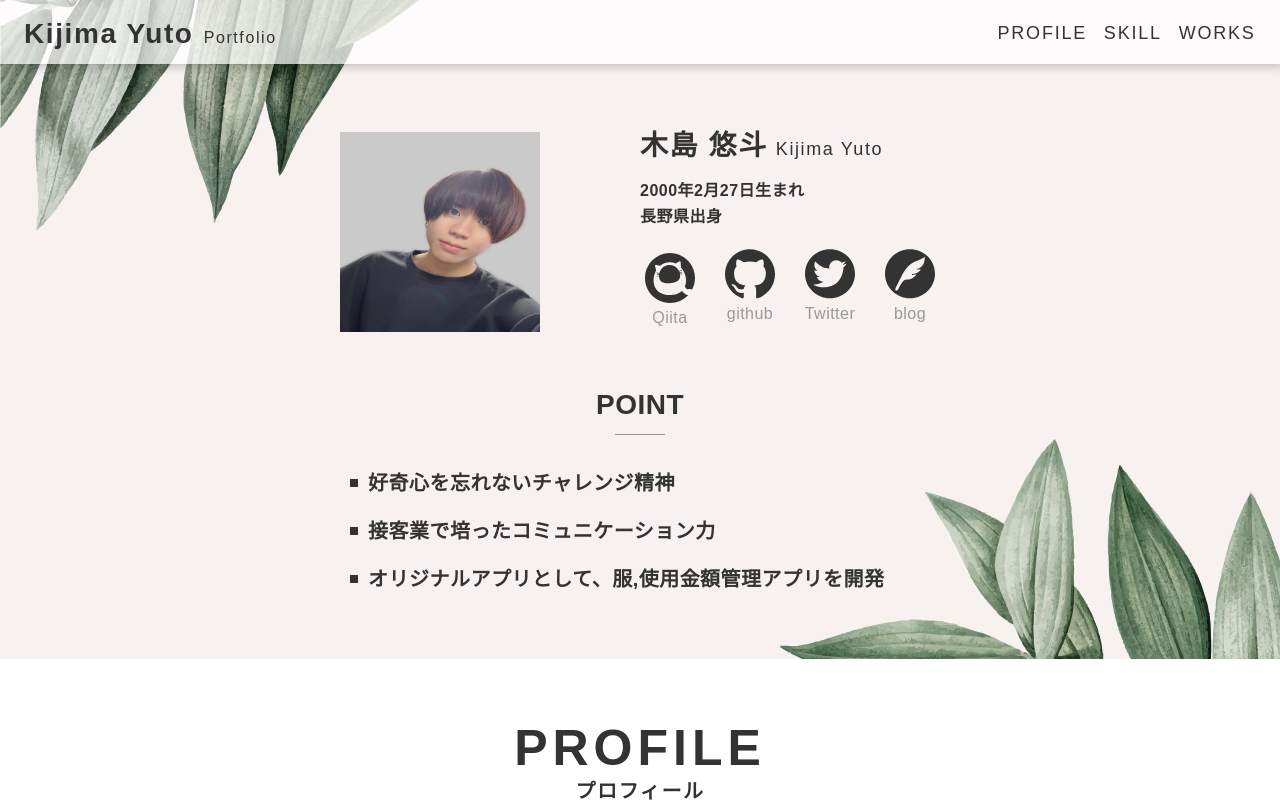
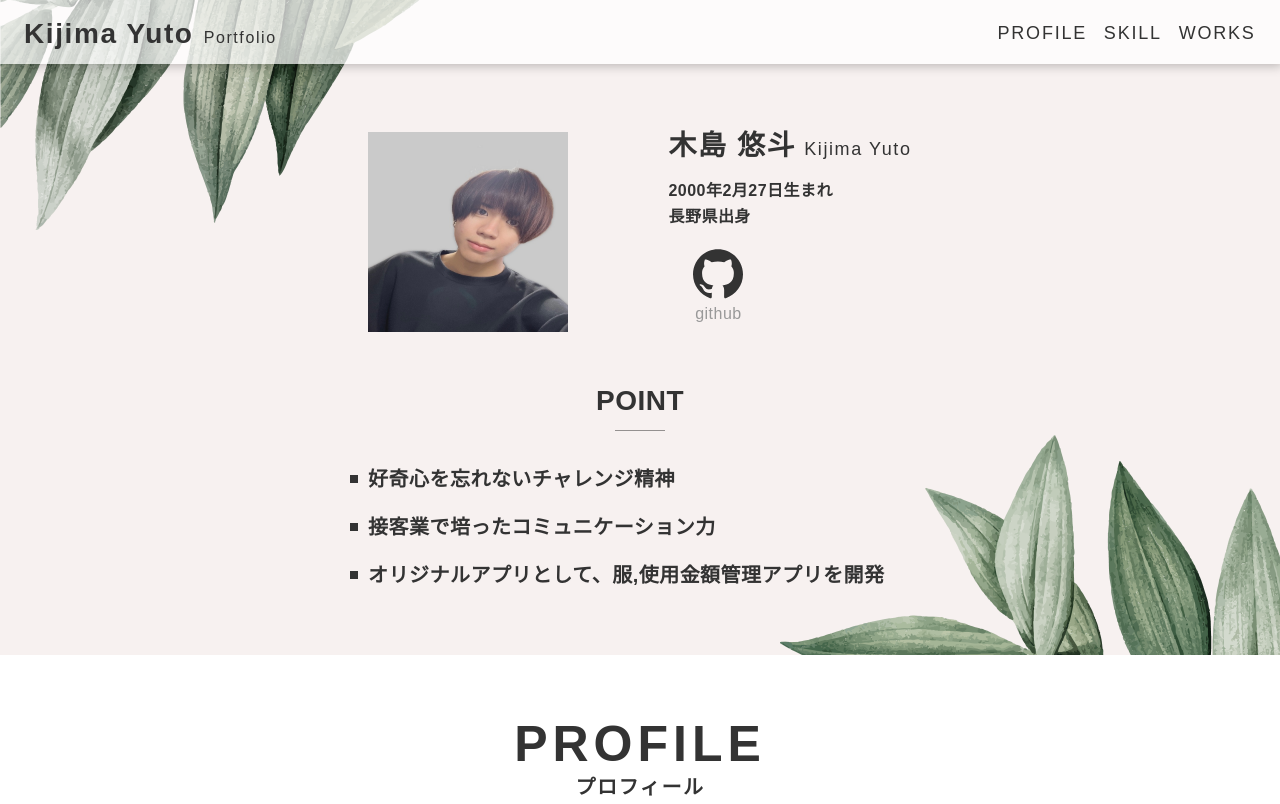
Before and after one commit to pgyuto/portfolio-site, a plain HTML site: page index.html in a window 1280 px wide. Shown: the top 804 px of the page. Drawn offline with nearby package versions, Linux system fonts and the light colour scheme.

Commit message:
アイコンコメントアウト

```diff
--- a/index.html
+++ b/index.html
@@ -52,10 +52,10 @@
               <ul class="firstview__info-account-list">
                 <li class="firstview__info-account-item">
                   <!-- 記載番号：6 -->
-                  <a href="__URL__" target="_blank">
-                    <img src="./images/icon-firstview-info-qiita.svg" class="firstview__info-account-pict">
-                    <span  class="firstview__info-account-name">Qiita</span>
-                  </a>
+                  <!-- <a href="__URL__" target="_blank"> -->
+                    <!-- <img src="./images/icon-firstview-info-qiita.svg" class="firstview__info-account-pict"> -->
+                    <!-- <span  class="firstview__info-account-name">Qiita</span> -->
+                  <!-- </a> -->
                 </li>
                 <li class="firstview__info-account-item">
                   <!-- 記載番号：7 -->
@@ -66,17 +66,17 @@
                 </li>
                 <li class="firstview__info-account-item">
                   <!-- 記載番号：8 -->
-                  <a href="__URL__" target="_blank">
+                  <!-- <a href="__URL__" target="_blank">
                     <img src="./images/icon-firstview-info-twitter.svg" class="firstview__info-account-pict">
                     <span  class="firstview__info-account-name">Twitter</span>
-                  </a>
+                  </a> -->
                 </li>
                 <li class="firstview__info-account-item">
                   <!-- 記載番号：9 -->
-                  <a href="__URL__" target="_blank">
+                  <!-- <a href="__URL__" target="_blank">
                     <img src="./images/icon-firstview-info-blog.svg" class="firstview__info-account-pict">
                     <span  class="firstview__info-account-name">blog</span>
-                  </a>
+                  </a> -->
                 </li>
               </ul>
             </div>
```
